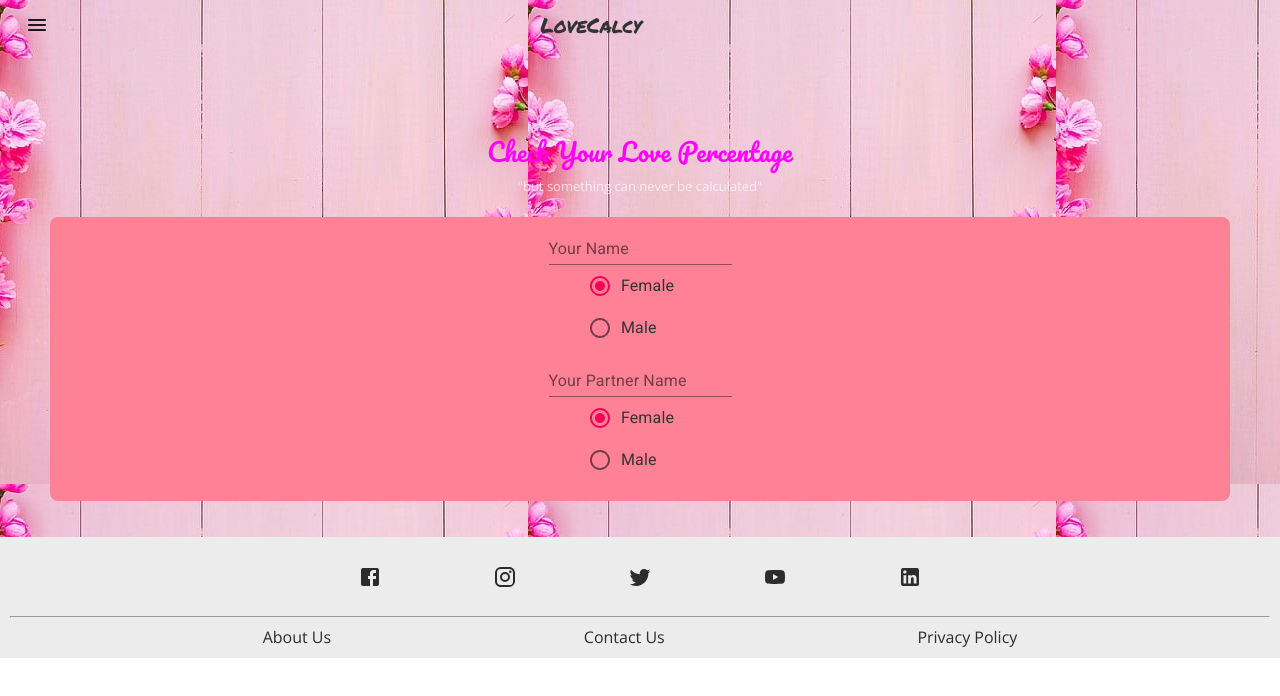
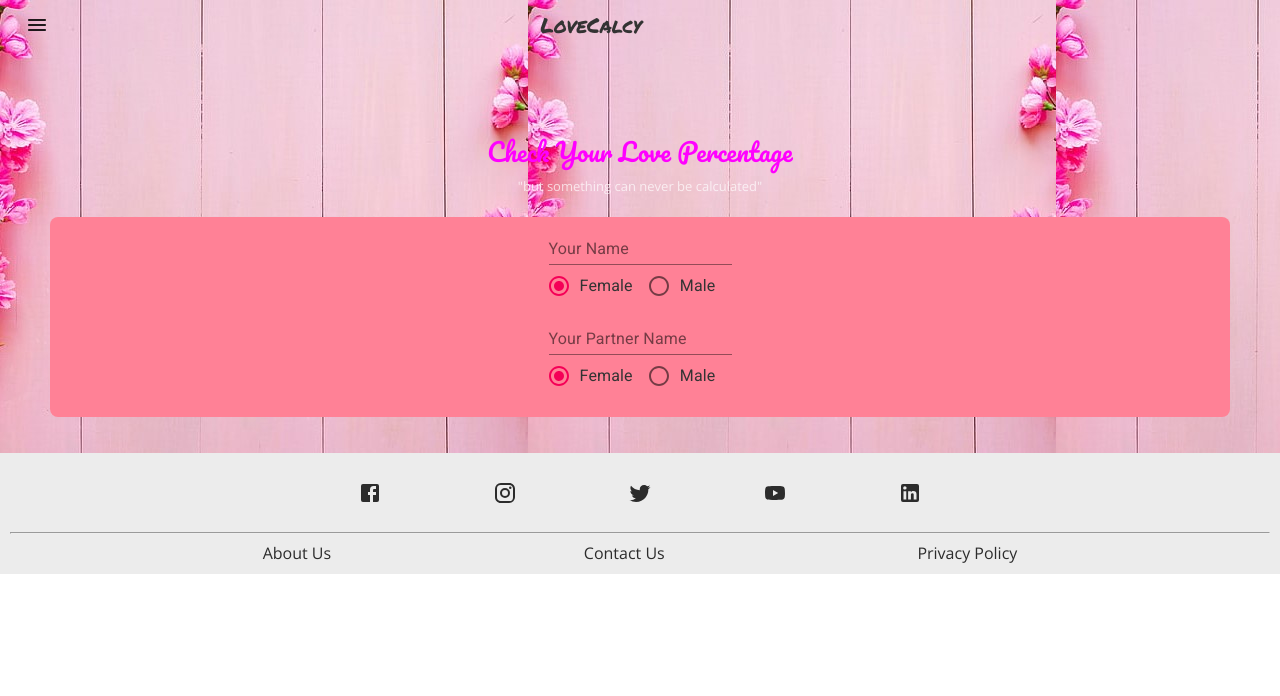
Before and after one commit to amanjatx/netyforms-repo, a React (Create React App) app: page / in a window 1280 px wide. Shown: the top 696 px of the page. Built offline with nearby package versions, Linux system fonts and the light colour scheme.

Commit message:
style update

```diff
--- a/src/CSS/style.module.css
+++ b/src/CSS/style.module.css
@@ -54,9 +54,9 @@
   }
   .radioGroupDiv {
     display: flex;
-    flex-direction: row;
+    flex-direction: row !important;
   }
   .radioGroupDiv > div > label {
     color :#333333;
-    font-size : 900%;
+    font-size : 900px !important;
   }
```
Also changed, not shown: 1 other file (tests, documents, lock files or other folders).
